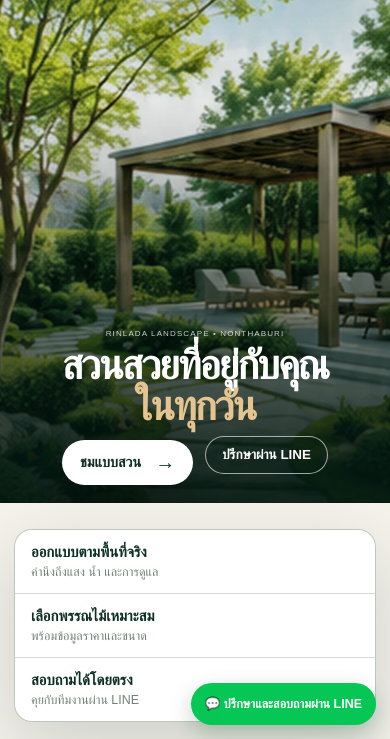
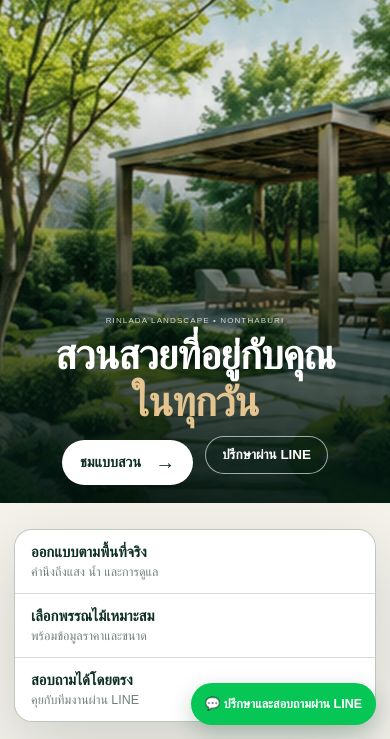
Before and after one commit to dryrh68kkm-beep/Garden_Plan_Editor, a plain HTML site: page showcase.html in a window 390 px wide. Shown: the part 105-844 px from the top of the page. Drawn offline with Linux system fonts and the light colour scheme; no server answers; a web font is replaced by a local one.

Commit message:
Prevent Thai vowels from overlapping in the hero (#21)
Increase mobile Thai headline line height and relax letter spacing.

```diff
--- a/showcase.css
+++ b/showcase.css
@@ -671,3 +671,12 @@
 @media(max-width:380px){
   .sc-nav-brand img{width:88px}
 }
+
+
+/* Thai hero typography: leave room for stacked vowels and tone marks. */
+@media(max-width:640px){
+  .sc-hero-copy h1{
+    line-height:1.14;
+    letter-spacing:-.02em;
+  }
+}
--- a/showcase.html
+++ b/showcase.html
@@ -23,7 +23,7 @@
   <link rel="preconnect" href="https://fonts.gstatic.com" crossorigin />
   <link href="https://fonts.googleapis.com/css2?family=IBM+Plex+Sans+Thai:wght@400;500;600;700&display=swap" rel="stylesheet" />
   <link rel="stylesheet" href="style.css?v=202608090735" />
-  <link rel="stylesheet" href="showcase.css?v=202608120027" />
+  <link rel="stylesheet" href="showcase.css?v=202608120032" />
 </head>
 <body>
   <section id="showcaseHomePage" class="page active sc-home">
```
